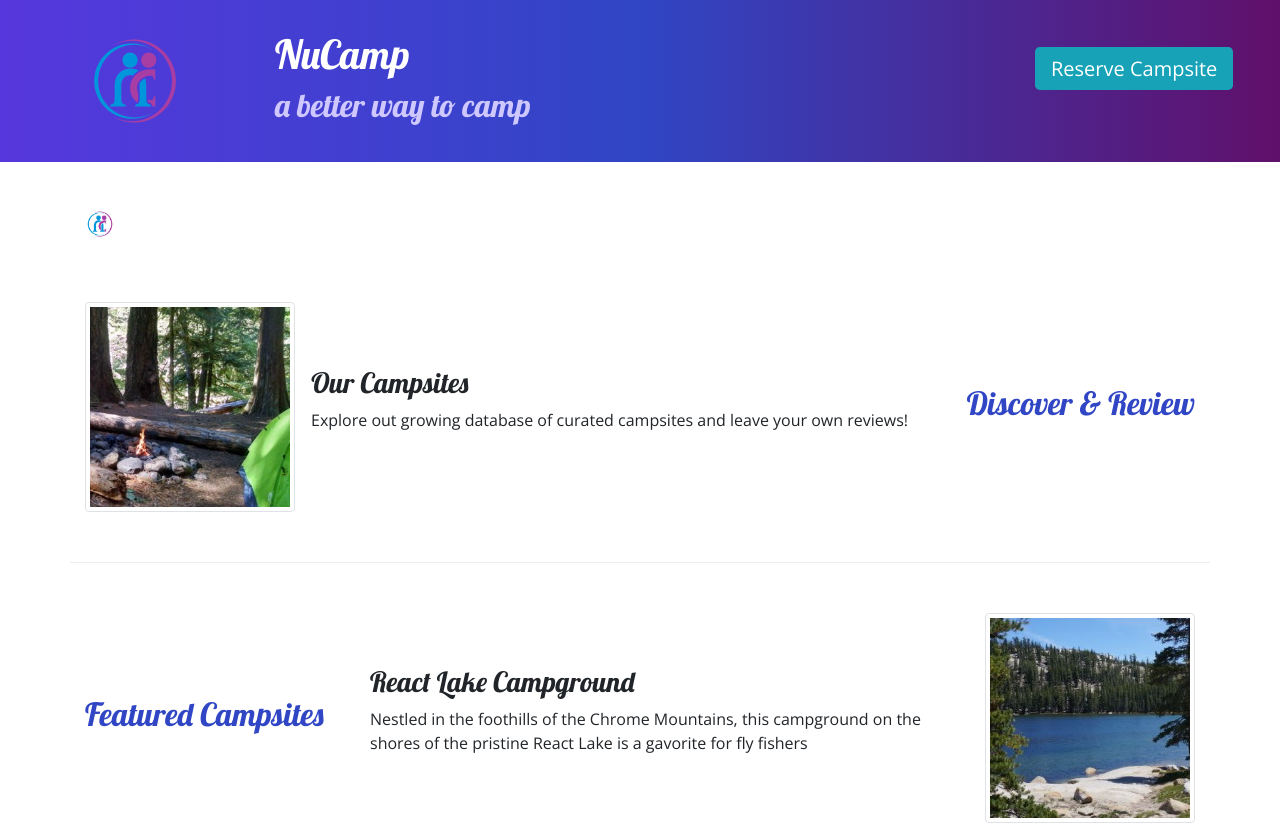
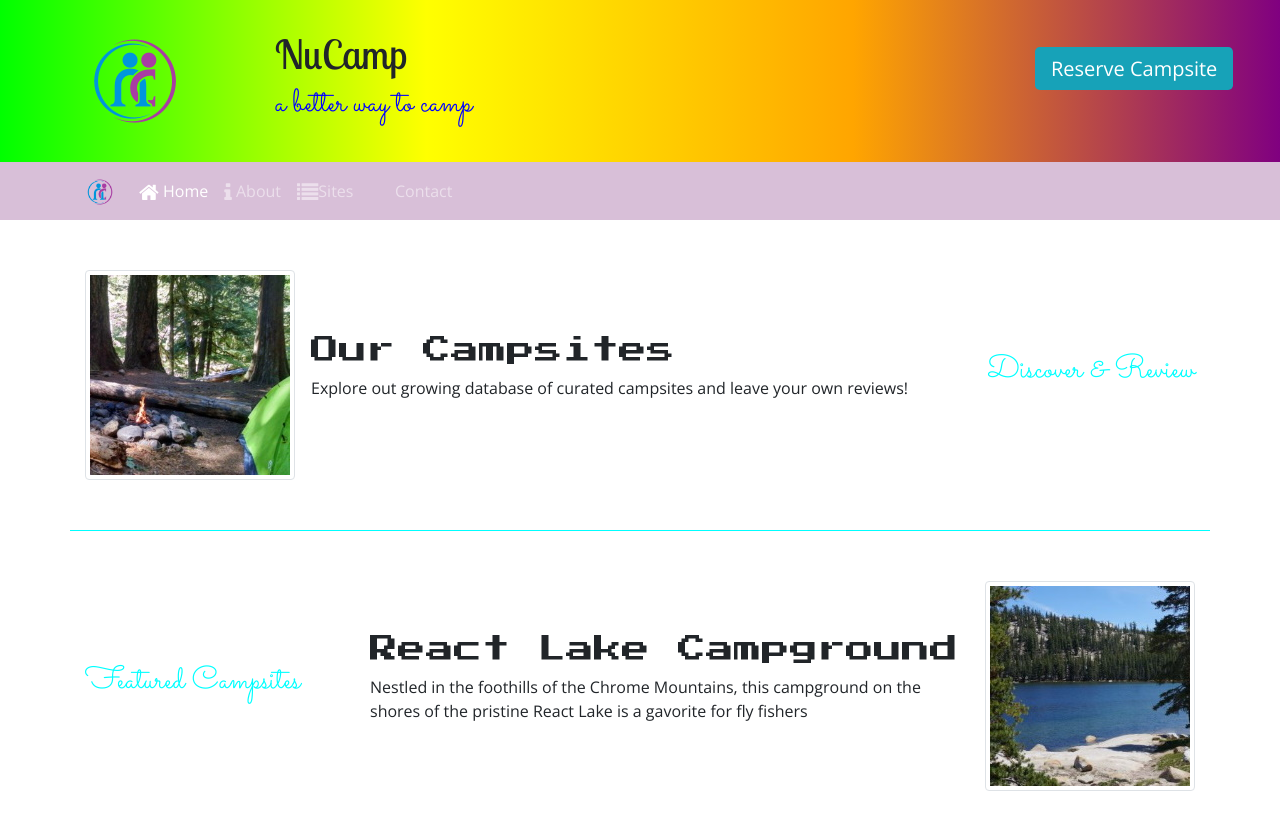
Before and after one commit to Cuckoo-Clock/nucampy, a website: page index.html in a window 1280 px wide. Shown: the top 826 px of the page. Drawn offline with nearby package versions, Linux system fonts and the light colour scheme.

Commit message:
worked through some biz post class

```diff
--- a/css/styles.css
+++ b/css/styles.css
@@ -22,12 +22,15 @@ footer {
     padding: 20px 0;
 }
 
-
+.navbar{
+    background-color: #901CAD;
+}
 
 .jumbotron{
     padding: 30px;
     background-image: linear-gradient(to right, #5637DD, #3046C5, #60106B);
     color: white;
+    margin: 0;
 }
 
 .row-content{
--- a/index.html
+++ b/index.html
@@ -9,15 +9,15 @@
     <link rel="stylesheet" href="node_modules/bootstrap/dist/css/bootstrap.min.css" />
 
     <!-- additional CSS placed after bootstrap import -->
-    <link rel="stylesheet" href="https://fonts.googleapis.com/css?family=Lobster|Open+Sans" />
-    <link rel="stylesheet" href="css/styles.css" />
+    <!-- <link rel="stylesheet" href="https://fonts.googleapis.com/css?family=Lobster|Open+Sans" /> -->
+    <!-- <link rel="stylesheet" href="css/styles.css" /> -->
 
     <link rel="stylesheet" href="node_modules/bootstrap-social/bootstrap-social.css" />
     <link rel="stylesheet" href="node_modules/font-awesome/css/font-awesome.min.css" />
 
     <!-- fugly font styles -->
-    <!-- <link href="https://fonts.googleapis.com/css2?family=Lobster+Two&family=Open+Sans:wght@300&family=Press+Start+2P&family=Sacramento&display=swap" rel="stylesheet">  -->
-    <!-- <link rel="stylesheet" href="css/stylez.css" /> -->
+    <link href="https://fonts.googleapis.com/css2?family=Lobster+Two&family=Open+Sans:wght@300&family=Press+Start+2P&family=Sacramento&display=swap" rel="stylesheet">
+    <link rel="stylesheet" href="css/stylez.css" />
 
     <title>NuCamp: A Better Way To Camp</title>
 
```
